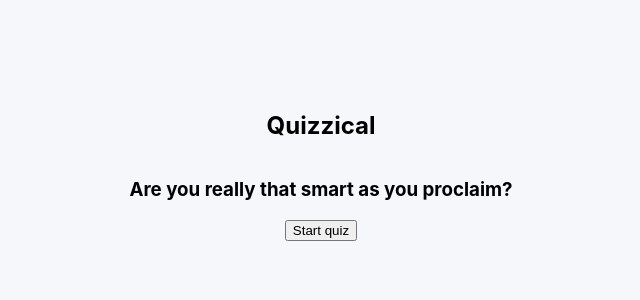
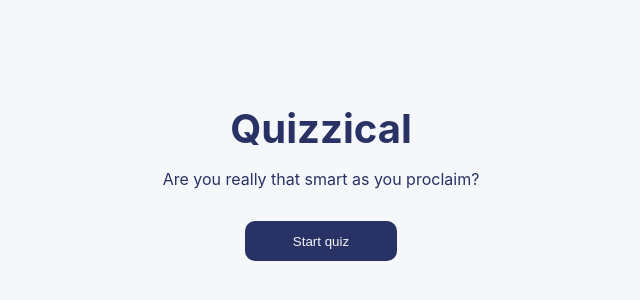
Before and after one commit to cruzrafaelx/quizzical, a React (Create React App) app: page / in a window 1280 px wide. Shown: the part 234-534 px from the top of the page, without its empty margins (319-959 px from the left). Built offline with nearby package versions, Linux system fonts and the light colour scheme; no server answers.

Commit message:
modify color changes when chosen answers are correct or wrong

```diff
--- a/public/index.html
+++ b/public/index.html
@@ -11,10 +11,16 @@
     />
 
     <!-- Google Fonts -->
+     <!-- Karla -->
     <link rel="preconnect" href="https://fonts.googleapis.com">
     <link rel="preconnect" href="https://fonts.gstatic.com" crossorigin>
     <link href="https://fonts.googleapis.com/css2?family=Karla:ital,wght@0,200..800;1,200..800&display=swap" rel="stylesheet">
     <link rel="apple-touch-icon" href="%PUBLIC_URL%/logo192.png" />
+
+    <!-- Inter -->
+    <link rel="preconnect" href="https://fonts.googleapis.com">
+    <link rel="preconnect" href="https://fonts.gstatic.com" crossorigin>
+    <link href="https://fonts.googleapis.com/css2?family=Inter:ital,opsz,wght@0,14..32,100..900;1,14..32,100..900&display=swap" rel="stylesheet">
     <!--
       manifest.json provides metadata used when your web app is installed on a
       user's mobile device or desktop. See https://developers.google.com/web/fundamentals/web-app-manifest/
--- a/src/App.css
+++ b/src/App.css
@@ -6,13 +6,43 @@
 }
 
 .landing-container{
-  background: #F5F7FB;
+  background-color: #F5F7FB;
   display: flex;
   flex-direction: column;
   justify-content: center;
   align-items: center;
   height: 100vh;
   width: 100vw;
+}
+
+
+.landing-container h1 {
+ font-size: 2.5rem;
+ color: #293264;
+ margin-bottom: 0;
+
+}
+
+.landing-container h3{
+  color: #293264;
+  font-size: 1rem;
+  font-weight: 400;
+  margin-top: 1rem;
+  margin-bottom: 1rem;
+}
+
+.landing-container button{
+  padding: 0.8rem 3rem;
+  margin-top: 1rem;
+  border-radius: 10px;
+  background-color: #293264;
+  color: #F5F7FB;
+  border: none;
+  cursor: pointer;
+}
+
+.questions-background{
+  background-color: #F5F7FB;
 }
 
 .questions-container{
@@ -29,6 +59,14 @@
 .question-box{
   display: flex;
   flex-direction: column;
+  border-bottom: 1.3px solid #DBDEF0;
+}
+
+.question{
+  font-family: "karla", Haettenschweiler, 'Arial Narrow Bold', sans-serif;
+  font-weight: 700;
+  font-size: 1.1rem;
+  color: #293264;
 }
 
 .answers-container{
@@ -38,17 +76,32 @@
 
 .answer{
   margin-right: 1rem;
-  border: 1px solid black;
-
+  border: 1.7px solid #4D5B9E;
+  padding: 0.1rem 1rem;
+  border-radius: 10px;
+  color: #293264;
+  font-weight: 500;
+  cursor: pointer;
 }
 
 .isHeld{
-
-  background: #94D7A2;
+  background: #D6DBF5;
+  border: none;
 }
 
-.not-chosen{
-  background: #293264;
+.wrong{
+  background: #F8BCBC;
+  border: none;
+  opacity: 0.5;
+}
+
+.correct{
+  background-color: #94D7A2;
+  border: none;
+}
+
+.no-click{
+  pointer-events: none;
 }
 
 .loading{
--- a/src/Components/Quiz.js
+++ b/src/Components/Quiz.js
@@ -9,22 +9,32 @@ export default function Quiz({answers,
                               allAnswered}){
 
       return(
-      <section className="questions-container">
+      <section className="questions-background">
+            <div className="questions-container">
                   <div>
                         {
                         questions.map((question, index) =>(
                         <div key={question.key} className="question-box">
-                        <p>{question.value}</p>
+                              <p className="question">{question.value}</p>
 
                               <div className="answers-container">
                                     {
-                              answers[index] && answers[index].map(answer => (
+                                    answers[index] && answers[index].map(answer => {
+                                          const correct = answer.isHeld && answer.isCorrect
+
+                                          const wrong = answer.isHeld && !answer.isCorrect
+
+                                          return (
                                           <p key={answer.key}
                                           className={`answer
                                                       ${answer.isHeld ? "isHeld": ""}
-                                                ${answer.wasNotChosen ? "not-chosen" : ""}`.trim()}
+                                                      ${submit && wrong ? "wrong" : ""}
+                                                      ${submit && correct ? "correct" : ""}
+                                                      ${submit && answer.isCorrect ? "correct" :""}
+                                                      ${submit ? "no-click" : ""}
+                                                      `.trim()}
                                           onClick={()=>toggle(answer.key, index)}>{answer.value}</p>
-                              ))
+                                    )})
                                     }
                               </div>
 
@@ -38,6 +48,8 @@ export default function Quiz({answers,
                               <button onClick={()=>newGameBtn()}>New game</button>
                         }
                   </div>
+            </div>
+
       </section>
       )
 }
```
Lines whose indentation alone changed are shown as unchanged.
